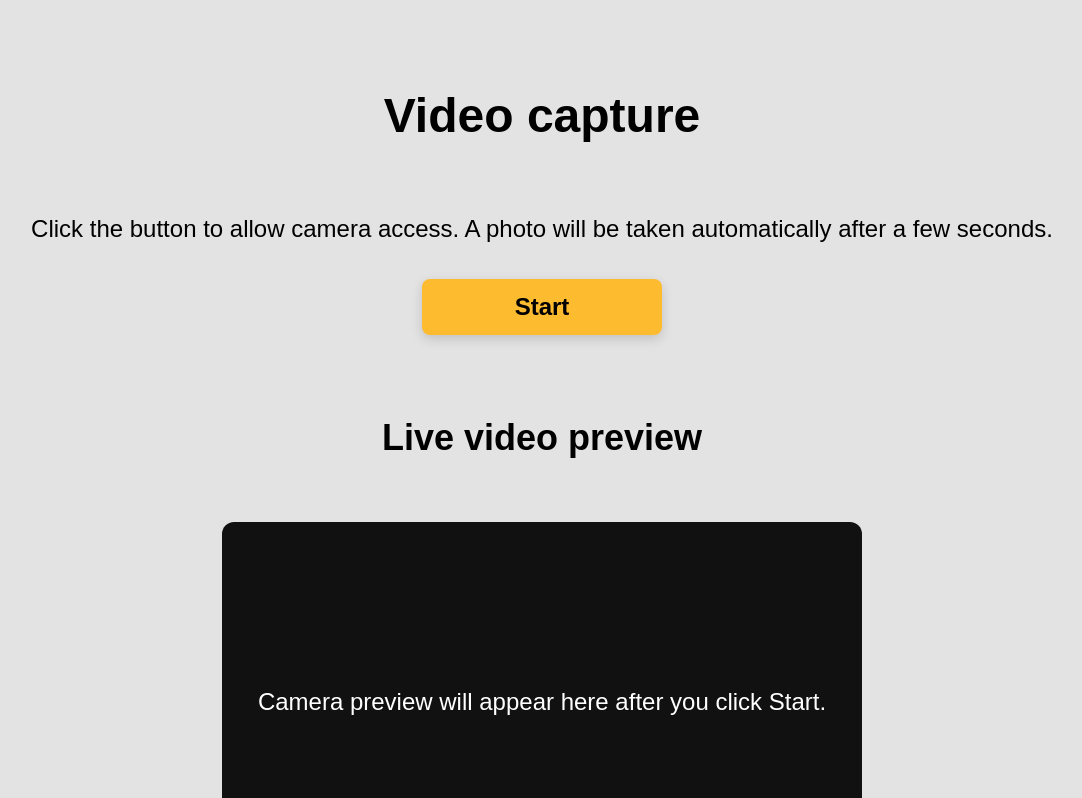
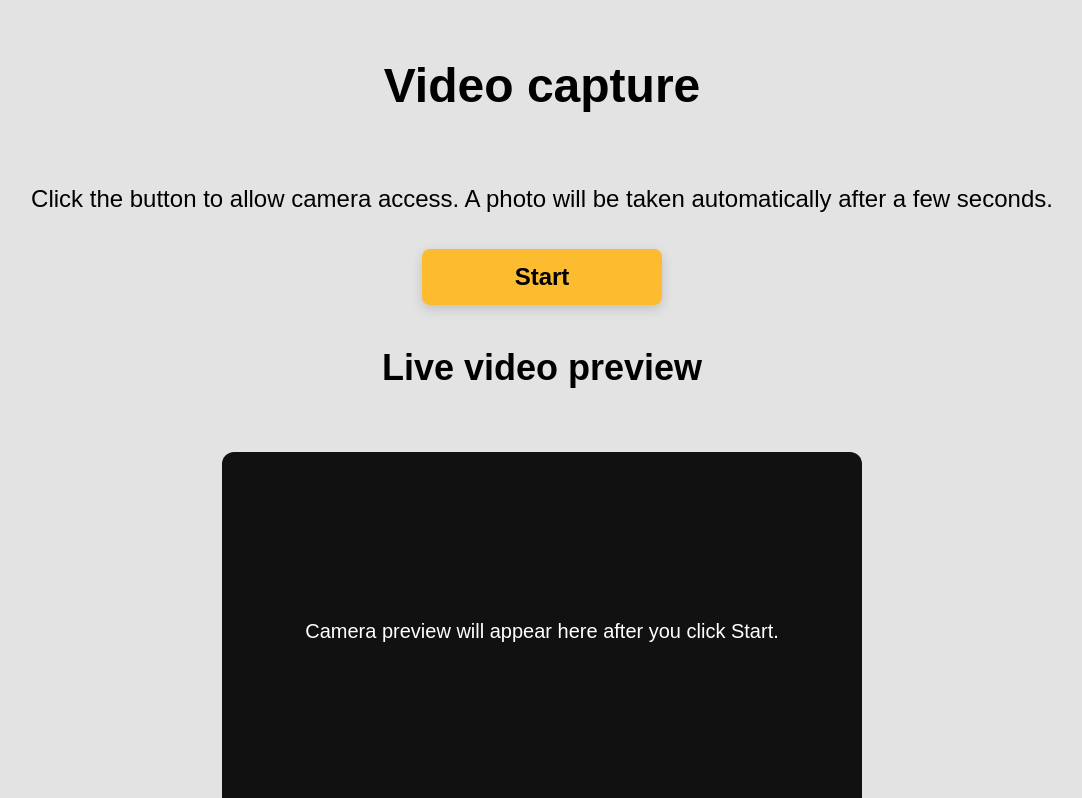
Before and after one commit to dejanmijic/video-capture, a React (Vite) app: page / in a window 1280 px wide. Shown: the top 798 px of the page, without its empty margins (98-1180 px from the left). Built offline with nearby package versions, Linux system fonts and the light colour scheme.

Commit message:
Enhancing component styles

```diff
--- a/src/app/App.css
+++ b/src/app/App.css
@@ -1,14 +1,5 @@
-main {
+.app-wrapper {
   min-height: 100vh;
   padding: 10px 20px;
-}
-
-.wrapper {
-  width: 100%;
-  margin: 0 auto;
-  padding: 20px;
-  display: flex;
-  flex-direction: column;
-  align-items: center;
   background-color: rgb(228, 227, 227);
 }
--- a/src/app/App.tsx
+++ b/src/app/App.tsx
@@ -4,7 +4,7 @@ import { VideoCaptureFeature } from '../features/video-capture/VideoCaptureFeatu
 
 const App = (): JSX.Element => {
   return (
-    <main className="wrapper">
+    <main className="app-wrapper flex-column-centered">
       <VideoCaptureFeature />
     </main>
   )
--- a/src/components/ui/Overlay/Overlay.css
+++ b/src/components/ui/Overlay/Overlay.css
@@ -9,7 +9,7 @@
   padding: 10px;
 
   color: #ffff;
-  font-size: 10px;
+  font-size: 20px;
 
   z-index: 1;
 }
--- a/src/features/video-capture/VideoCaptureFeature.css
+++ b/src/features/video-capture/VideoCaptureFeature.css
@@ -0,0 +1,9 @@
+.video-capture-wrapper {
+  width: 100%;
+  margin: 0 auto;
+  padding: 20px;
+  display: flex;
+  flex-direction: column;
+  align-items: center;
+  background-color: rgb(228, 227, 227);
+}
--- a/src/features/video-capture/VideoCaptureFeature.tsx
+++ b/src/features/video-capture/VideoCaptureFeature.tsx
@@ -15,7 +15,7 @@ export const VideoCaptureFeature = (): JSX.Element => {
     hasPhoto,
   } = useCameraCapture()
   return (
-    <section>
+    <section className="video-capture-wrapper flex-column-centered">
       <Instructions
         hasError={Boolean(error)}
         isRunning={isRunning}
--- a/src/features/video-capture/components/CapturedImage/CapturedPhoto.tsx
+++ b/src/features/video-capture/components/CapturedImage/CapturedPhoto.tsx
@@ -10,7 +10,7 @@ type CapturedPhotoProps = {
 export const CapturedPhoto = memo(
   ({ canvasRef, hasPhoto }: CapturedPhotoProps): JSX.Element => {
     return (
-      <section className="wrapper">
+      <section className="full-width flex-column-centered">
         <h2 className="captured-photo-title">Captured photo</h2>
         <div className="canvas-container">
           <canvas ref={canvasRef} />
--- a/src/features/video-capture/components/Instructions/Instructions.css
+++ b/src/features/video-capture/components/Instructions/Instructions.css
@@ -1,7 +1,3 @@
-h1 {
-  font-size: 48px;
-}
-
-p {
+.instructions-description {
   font-size: 24px;
 }
--- a/src/features/video-capture/components/Instructions/Instructions.tsx
+++ b/src/features/video-capture/components/Instructions/Instructions.tsx
@@ -13,9 +13,9 @@ export const Instructions = memo(
     const isStartDisabled = isRunning || hasError
 
     return (
-      <section className="wrapper">
+      <section className="flex-column-centered">
         <h1>Video capture</h1>
-        <p>
+        <p className="instructions-description">
           Click the button to allow camera access. A photo will be taken
           automatically after a few seconds.
         </p>
--- a/src/features/video-capture/components/VideoPreview/VideoPreview.css
+++ b/src/features/video-capture/components/VideoPreview/VideoPreview.css
@@ -1,13 +1,6 @@
 .video-preview-title {
   font-size: 36px;
   margin-bottom: 0;
-}
-
-video {
-  width: 100%;
-  height: 100%;
-  object-fit: cover;
-  display: block;
 }
 
 .video-container {
@@ -18,6 +11,13 @@ video {
   overflow: hidden;
   border-radius: 12px;
   background: #111;
+}
+
+.video {
+  width: 100%;
+  height: 100%;
+  object-fit: cover;
+  display: block;
 }
 
 .error-message {
--- a/src/features/video-capture/components/VideoPreview/VideoPreview.tsx
+++ b/src/features/video-capture/components/VideoPreview/VideoPreview.tsx
@@ -22,7 +22,7 @@ export const VideoPreview = ({
   const shouldShowOverlay = !isRunning || hasPhoto
 
   return (
-    <section className="wrapper">
+    <section className="full-width flex-column-centered">
       <h2 className="video-preview-title">Live video preview</h2>
       <p
         className={`snapshot-message ${
@@ -42,7 +42,7 @@ export const VideoPreview = ({
               <p>Camera preview will appear here after you click Start.</p>
             </Overlay>
           )}
-          <video ref={videoRef} autoPlay playsInline muted />
+          <video ref={videoRef} className="video" autoPlay playsInline muted />
         </div>
       )}
     </section>
--- a/src/styles/globals.css
+++ b/src/styles/globals.css
@@ -6,3 +6,18 @@ body {
   margin: 0;
   font-family: sans-serif;
 }
+
+h1 {
+  font-size: 48px;
+}
+
+.flex-column-centered {
+  display: flex;
+  flex-direction: column;
+  justify-content: center;
+  align-items: center;
+}
+
+.full-width {
+  width: 100%;
+}
```
